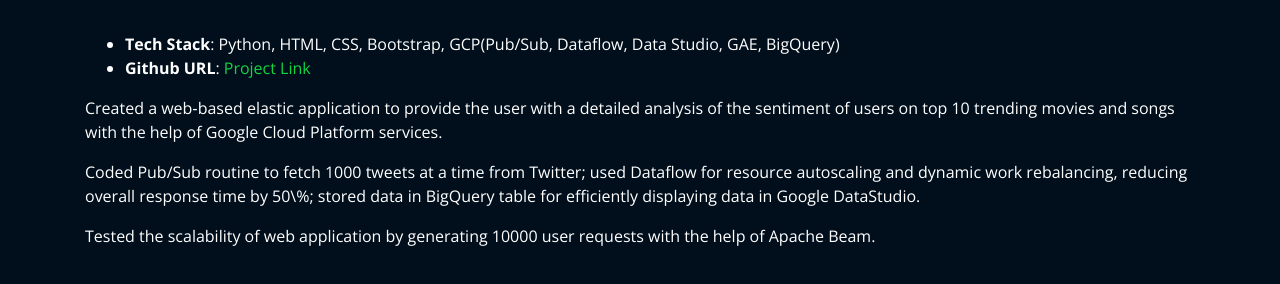
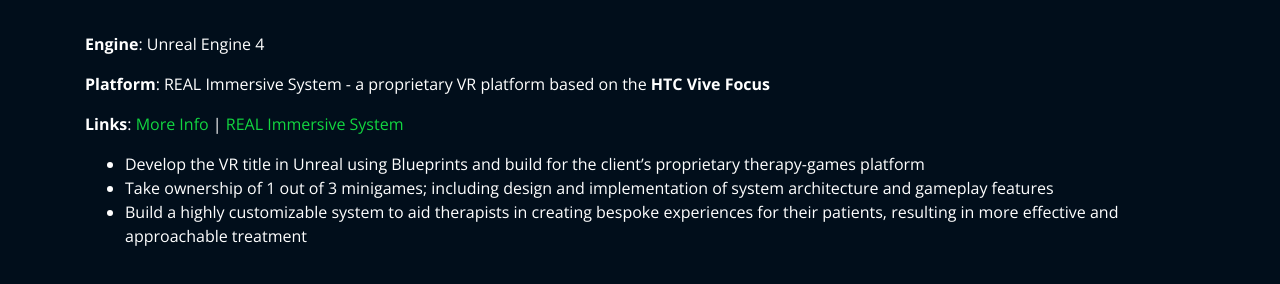
Before and after one commit to srivathsan-prakash/srivathsan-prakash.github.io, a plain HTML site: page projects/mindful-market.html in a window 1280 px wide. Drawn offline with nearby package versions, Linux system fonts and the light colour scheme; files whose address does not match are found by name.

Commit message:
updated project infor for mindful market and mindlabs

```diff
--- a/projects/mindful-market.html
+++ b/projects/mindful-market.html
@@ -2,7 +2,7 @@
     <meta charset="utf-8">
     <meta content="width=device-width, initial-scale=1.0" name="viewport">
 
-    <title>Image Generator</title>
+    <title>Mindful Market</title>
     <meta content="" name="descriptison">
     <meta content="" name="keywords">
 
@@ -44,24 +44,20 @@
             <div class="col-lg-12 portfolio-info">
               <br>
               <h2 style="color:#12d640"></h2>
+              <p><strong>Engine</strong>: Unreal Engine 4</p>
+              <p><strong>Platform</strong>: REAL Immersive System - a proprietary VR platform based on the <strong>HTC Vive Focus</strong></p>
+              <p><strong>Links</strong>:
+                <a href="https://www.filamentgames.com/project/mindful-market/" target="_blank">More Info</a> |
+                <a href="https://www.delve.com/work/real-immersive-system" target="_blank">REAL Immersive System</a>
+              </p>
               <ul>
-                <li><strong>Tech Stack</strong>: Python, HTML, CSS, Bootstrap, GCP(Pub/Sub, Dataflow, Data Studio, GAE, BigQuery)</li>
-                <li><strong>Github URL</strong>: <a href="https://github.com/rajaprerak/TwitterAnalysis" target="_blank">Project Link</a></li>
+                  <li>Develop the VR title in Unreal using Blueprints and build for the client’s proprietary therapy-games platform</li>
+                  <li>Take ownership of 1 out of 3 minigames; including design and implementation of system architecture and gameplay features</li>
+                  <li>Build a highly customizable system to aid therapists in creating bespoke experiences for their patients, resulting in more effective and approachable treatment</li>
+                  <!-- <li>Implement a dynamic audio system that can be tuned to the patient's preferred sensetivity level</li> -->
               </ul>
-
-                <p>
-                Created a web‑based elastic application to provide the user with a detailed analysis of the sentiment of users on top 10 trending movies and songs with the help of Google Cloud Platform services.
-                </p>
-                <p>
-                Coded Pub/Sub routine to fetch 1000 tweets at a time from Twitter; used Dataflow for resource autoscaling and dynamic work rebalancing, reducing overall response time by 50\%; stored data in BigQuery table for efficiently displaying data in Google DataStudio.
-                </p>
-                <p>
-                Tested the scalability of web application by generating 10000 user requests with the help of Apache Beam.
-                </p>
             </div>
-
           </div>
-
         </div>
       </div><!-- End Portfolio Details -->
     </main><!-- End #main -->
```
Also changed, not shown: projects/mindlabs.html (+10 -15 lines).
